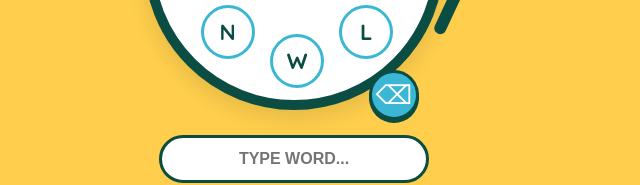
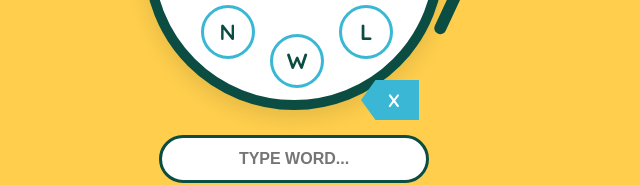
Before and after one commit to MarketingMuesli/MuesliMix, a plain HTML site: page index.html in a window 1280 px wide. Shown: the part 409-594 px from the top of the page, without its empty margins (346-986 px from the left). Drawn offline with Linux system fonts and the light colour scheme.

Commit message:
Updated: UX improvements
Backspace button updated

```diff
--- a/index.html
+++ b/index.html
@@ -47,25 +47,28 @@
         .center-letter { width: 65px; height: 65px; background: var(--brand-teal); color: #fff; border-radius: 50%; display: flex; align-items: center; justify-content: center; font-size: 30px; font-weight: bold; z-index: 4; border: 4px solid #fff; cursor: pointer; }
         .outer-letter { position: absolute; width: 48px; height: 48px; background: #fff; border: 3px solid var(--brand-blue); color: var(--brand-teal); border-radius: 50%; display: flex; align-items: center; justify-content: center; font-size: 22px; font-weight: bold; z-index: 4; cursor: pointer; }
 
+        /* Custom Backspace Shape */
         .backspace-btn {
             position: absolute;
             bottom: 0;
             right: 15px;
-            width: 44px;
-            height: 44px;
+            width: 50px;
+            height: 40px;
             background: var(--brand-blue);
-            border: 3px solid var(--brand-teal);
-            border-radius: 50%;
             z-index: 10;
             cursor: pointer;
             display: flex;
             align-items: center;
             justify-content: center;
-            font-size: 26px; /* Increased size for mobile consistency */
-            line-height: 1;
             color: white;
-            box-shadow: 0 3px 0 var(--brand-teal);
+            font-size: 18px;
+            font-weight: 900;
             transform: translateY(20px);
+            clip-path: polygon(25% 0%, 100% 0%, 100% 100%, 25% 100%, 0% 50%);
+            border: none;
+            padding-left: 8px; /* Offset the X slightly due to the pointed shape */
+            box-shadow: 0 3px 0 var(--brand-teal); /* Note: clip-path hides standard box-shadow */
+            filter: drop-shadow(0 3px 0 var(--brand-teal));
         }
 
         .input-section { margin-top: 15px; display: flex; flex-direction: column; align-items: center; width: 100%; }
@@ -131,7 +134,7 @@
     <div class="game-layout">
         <div class="bowl-container" id="bowl">
             <div id="center-el" class="center-letter" onclick="addLetter(this.innerText)"></div>
-            <div class="backspace-btn" onclick="deleteLastLetter()">⌫</div>
+            <div class="backspace-btn" onclick="deleteLastLetter()">X</div>
         </div>
         <div class="spoon-graphic" id="spoon"><div class="spoon-head"></div><div class="spoon-handle"></div></div>
     </div>
```
